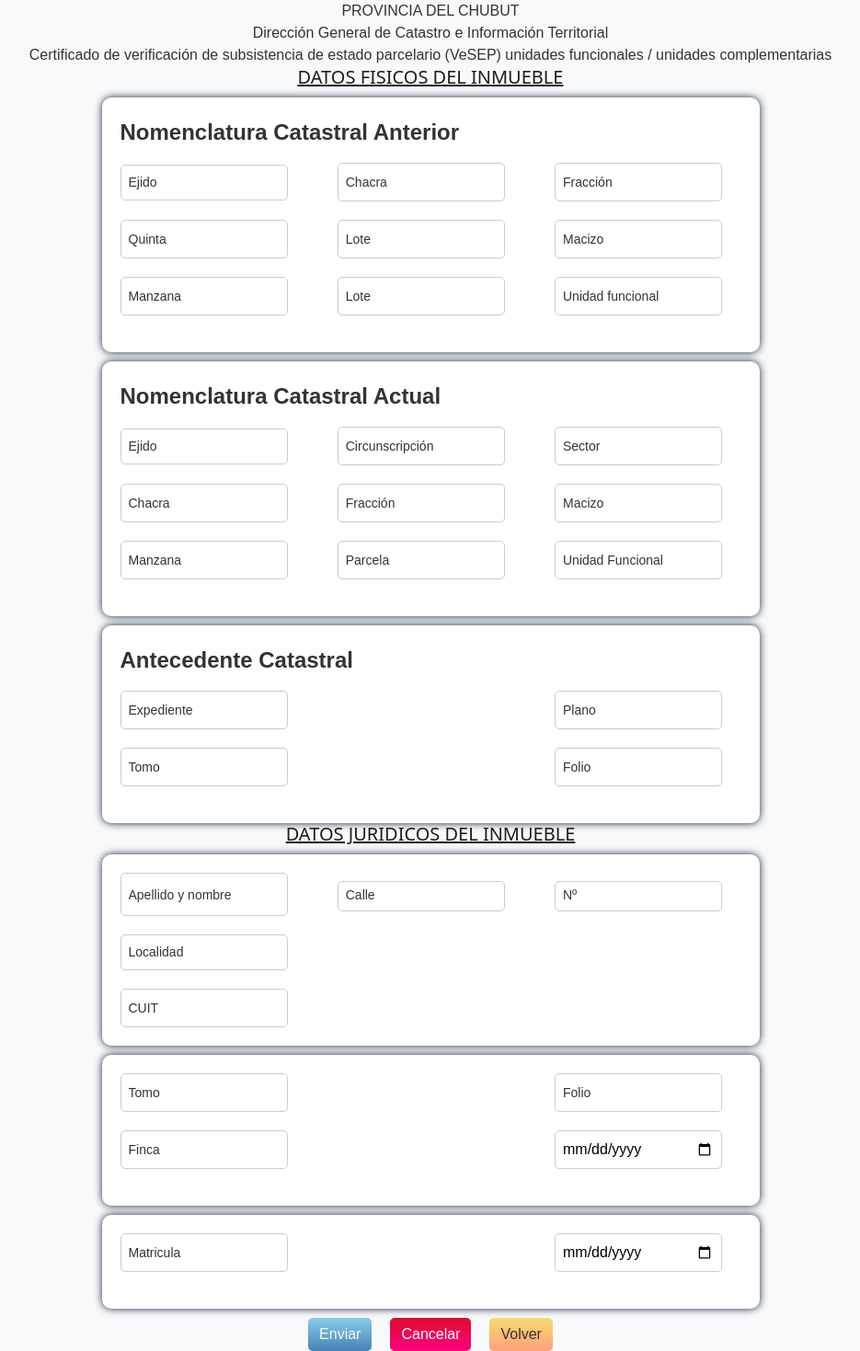
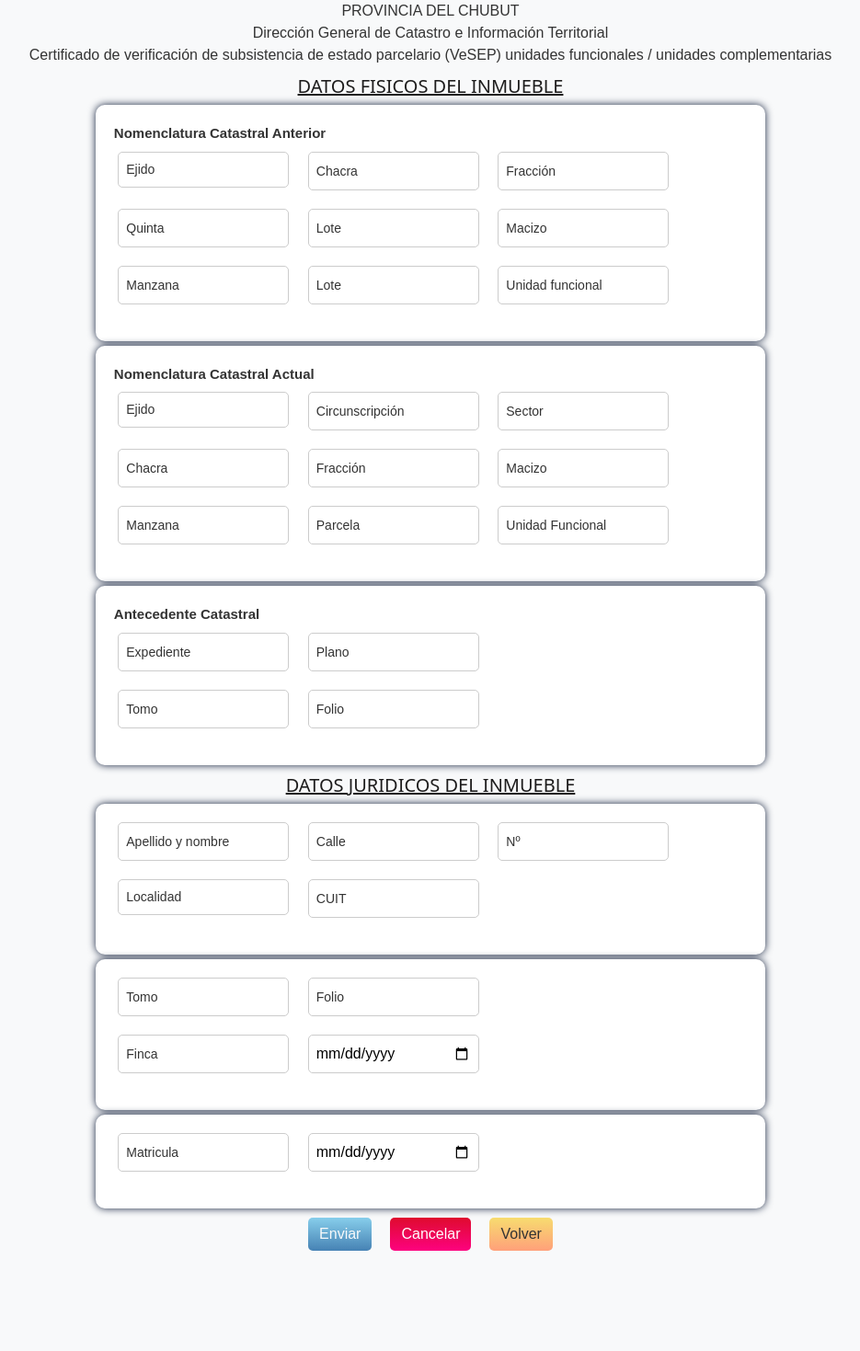
Before and after one commit to aguspacheco/RegisterUser, a Django app: page /formulario/ in a window 1280 px wide. Shown: the whole page at 92% size, without its empty margins (172-1107 px from the left). After the commit the page ends 1360 px from the top, so only its background shows below. Run offline with Django 5.2, Linux system fonts and the light colour scheme; data that the repository does not hold is empty.

Commit message:
form arreglado

```diff
--- a/page/static/Libs/css/form.css
+++ b/page/static/Libs/css/form.css
@@ -9,17 +9,9 @@ body {
 
 h5 {
     text-align: center;
+    margin-top: 10px;
     color: #1d1c1c;
     font-family: system-ui, -apple-system, BlinkMacSystemFont, 'Segoe UI', Roboto, Oxygen, Ubuntu, Cantarell, 'Open Sans', 'Helvetica Neue', sans-serif;
-}
-
-h1 {
-    color: #0066cc;
-}
-
-p {
-    font-size: 16px;
-    line-height: 1.5;
 }
 
 .formulario {
@@ -27,7 +19,7 @@ p {
     padding: 20px;
     border-radius: 10px;
     box-shadow: 0px 0px 8px #14213d;
-    margin-top: 10px;
+    margin-top: 5px;
 }
 
 select {
@@ -41,22 +33,12 @@ select {
     padding: 8px;
 }
 
-select:focus + .placeholder {
-    display: none;
-}
-
-select:focus {
-    outline: none;
-}
-
 #ejido option {
-    color: #999;
+    color: #333;
 }
 
 .fila {
     display: flex;
-    justify-content: space-between;
-    align-items: center;
     margin-bottom: 20px;
 }
 
@@ -66,8 +48,11 @@ select:focus {
 }
 
 .elemento label {
-    display: block;
     margin-bottom: 5px;
+}
+
+legend {
+    font-size: 15px;
     font-weight: bold;
 }
 
@@ -84,82 +69,11 @@ label {
     font-size: 14px;
     color: #999;
     margin-top: 10px;
-    display: block;
-    position: absolute;
-    top: 5px;
-    left: 10px;
-    transition: all 0.3s ease-in-out;
 }
 
 input::placeholder {
     color: #333;
     font-size: 14px;
-}
-
-input:not(:placeholder-shown) {
-    padding-top: 8px;
-}
-
-input:focus {
-    border-color: #0066cc;
-    box-shadow: 0 0 5px #0066cc80;
-}
-
-input:placeholder-shown + label {
-    top: 12px;
-    left: 10px;
-    font-size: 14px;
-    color: #666;
-}
-
-.placeholder {
-    position: absolute;
-    top: 0;
-    left: 0;
-    padding: 10px;
-    font-size: 16px;
-    color: #999;
-    pointer-events: none;
-}
-
-.alert-danger {
-    background-color: #d9534f;
-    color: #fff;
-    padding: 10px;
-    border-radius: 5px;
-}
-
-#apellido {
-    font-size: 19px;
-}
-
-#calle, #numero {
-    font-size: 10px;
-    margin-top: 5px;
-}
-
-legend {
-    font-weight: bold;
-    margin-bottom: 15px;
-}
-
-.logo {
-    position: absolute;
-    top: 20px;
-    right: 20px;
-    width: 150px;
-    height: auto;
-    transition: box-shadow 0.3s ease-in-out;
-}
-
-.logo:hover {
-    box-shadow: 0 0 20px #fcbf49;
-}
-
-.label-active {
-    top: -6px;
-    font-size: 10px;
-    color: #1d3557;
 }
 
 .botones {
--- a/page/templates/formulario.html
+++ b/page/templates/formulario.html
@@ -199,8 +199,6 @@
                                         {% endfor %}
                                       </select>
                                     </div>
-                                  </div>
-
                                     <div class="elemento" id="elemento-cuit">
                                         <label for="cuit"></label>
                                         <input type="text" id="cuit" placeholder="CUIT">
@@ -264,8 +262,6 @@
                 type="button">Volver</button>
         </div>
 
-        <script src="{% static 'Libs/js/botones/borrar.js' %}" type="module"></script>
-        <script src="{% static 'Libs/js/botones/label.js' %}" type="module"></script>
         <script src="{% static 'Libs/js/secciones/actual.js' %}" type="module"></script>
         <script src="{% static 'Libs/js/secciones/antecedente.js' %}" type="module"></script>
         <script src="{% static 'Libs/js/secciones/anterior.js' %}" type="module"></script>
@@ -273,6 +269,8 @@
         <script src="{% static 'Libs/js/secciones/persona.js' %}" type="module"></script>
         <script src="{% static 'Libs/js/secciones/tomo.js' %}" type="module"></script>
         <script src="{% static 'Libs/js/form/validacion.js' %}" type="module"></script>
+        <script src="{% static 'Libs/js/botones/borrar.js' %}" type="module"></script>
+        <script src="{% static 'Libs/js/botones/volver.js' %}" type="module"></script>
     </body>
     {% endblock %}
     </html>
```
Also changed, not shown: page/static/Libs/js/botones/toogle.js (added). Lines whose indentation alone changed are shown as unchanged.
